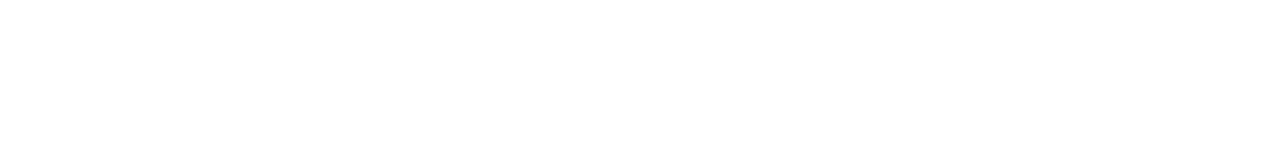
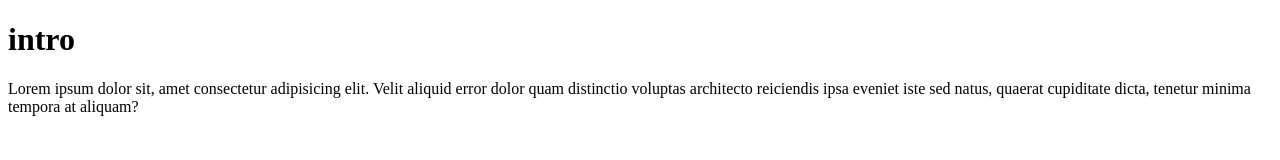
Before and after one commit to 221179/study, a plain HTML site: page index.html in a window 1280 px wide. Drawn offline with Linux system fonts and the light colour scheme.

Commit message:
ajout du h1 et du paragraphe

```diff
--- a/index.html
+++ b/index.html
@@ -7,6 +7,7 @@
     <title>Mon site d'edudiante</title>
 </head>
 <body>
-
+  <h1>intro</h1>
+  <p>Lorem ipsum dolor sit, amet consectetur adipisicing elit. Velit aliquid error dolor quam distinctio voluptas architecto reiciendis ipsa eveniet iste sed natus, quaerat cupiditate dicta, tenetur minima tempora at aliquam?</p>
 </body>
 </html>
```
